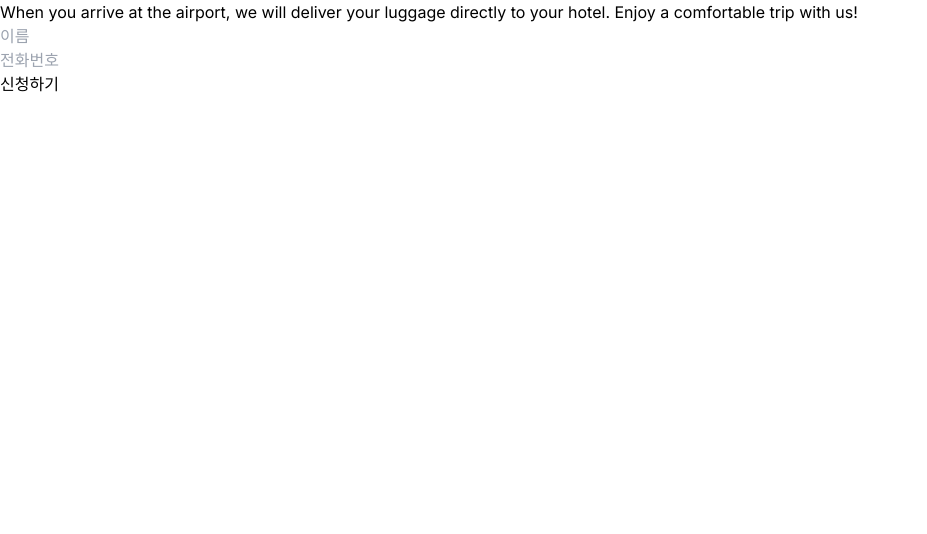
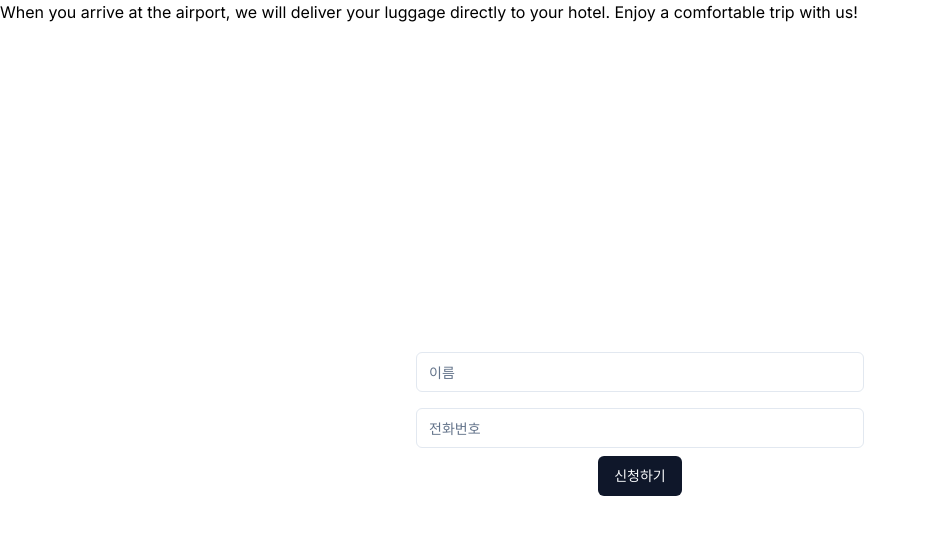
Before and after one commit to ddolboghi/vividspeak, a Next.js app: page /alpha in a window 1280 px wide. Shown: the top 534 px of the page, without its empty margins (0-927 px from the left). Built offline with nearby package versions, Linux system fonts and the light colour scheme.

Commit message:
refactor: 신청폼 shadcn 적용

```diff
--- a/src/components/RegisterForm.tsx
+++ b/src/components/RegisterForm.tsx
@@ -2,6 +2,8 @@
 
 import { postRegisterToSupabase } from "@/services/postRegisterToSupabase";
 import { useState } from "react";
+import { Input } from "./ui/input";
+import { Button } from "./ui/button";
 
 export default function RegisterForm() {
   const [name, setName] = useState<string>("");
@@ -39,19 +41,21 @@
   };
 
   return (
-    <form onSubmit={handleSubmit}>
-      <div>
-        <input
+    <form
+      onSubmit={handleSubmit}
+      className="flex flex-col items-center justify-center min-h-screen p-4 gap-2"
+    >
+      <section className="flex flex-col w-full max-w-md space-y-4">
+        <Input
           id="name"
           type="text"
           value={name}
           onChange={(e) => setName(e.target.value)}
           placeholder="이름"
           required
+          className=""
         />
-      </div>
-      <div>
-        <input
+        <Input
           id="phoneNumber"
           type="tel"
           value={phoneNumber}
@@ -60,8 +64,8 @@
           maxLength={13}
           required
         />
-      </div>
-      <button type="submit">신청하기</button>
+      </section>
+      <Button type="submit">신청하기</Button>
     </form>
   );
 }
--- /dev/null
+++ b/src/components/ui/button.tsx
@@ -0,0 +1,56 @@
+import * as React from "react"
+import { Slot } from "@radix-ui/react-slot"
+import { cva, type VariantProps } from "class-variance-authority"
+
+import { cn } from "@/lib/utils"
+
+const buttonVariants = cva(
+  "inline-flex items-center justify-center whitespace-nowrap rounded-md text-sm font-medium ring-offset-white transition-colors focus-visible:outline-none focus-visible:ring-2 focus-visible:ring-slate-950 focus-visible:ring-offset-2 disabled:pointer-events-none disabled:opacity-50 dark:ring-offset-slate-950 dark:focus-visible:ring-slate-300",
+  {
+    variants: {
+      variant: {
+        default: "bg-slate-900 text-slate-50 hover:bg-slate-900/90 dark:bg-slate-50 dark:text-slate-900 dark:hover:bg-slate-50/90",
+        destructive:
+          "bg-red-500 text-slate-50 hover:bg-red-500/90 dark:bg-red-900 dark:text-slate-50 dark:hover:bg-red-900/90",
+        outline:
+          "border border-slate-200 bg-white hover:bg-slate-100 hover:text-slate-900 dark:border-slate-800 dark:bg-slate-950 dark:hover:bg-slate-800 dark:hover:text-slate-50",
+        secondary:
+          "bg-slate-100 text-slate-900 hover:bg-slate-100/80 dark:bg-slate-800 dark:text-slate-50 dark:hover:bg-slate-800/80",
+        ghost: "hover:bg-slate-100 hover:text-slate-900 dark:hover:bg-slate-800 dark:hover:text-slate-50",
+        link: "text-slate-900 underline-offset-4 hover:underline dark:text-slate-50",
+      },
+      size: {
+        default: "h-10 px-4 py-2",
+        sm: "h-9 rounded-md px-3",
+        lg: "h-11 rounded-md px-8",
+        icon: "h-10 w-10",
+      },
+    },
+    defaultVariants: {
+      variant: "default",
+      size: "default",
+    },
+  }
+)
+
+export interface ButtonProps
+  extends React.ButtonHTMLAttributes<HTMLButtonElement>,
+    VariantProps<typeof buttonVariants> {
+  asChild?: boolean
+}
+
+const Button = React.forwardRef<HTMLButtonElement, ButtonProps>(
+  ({ className, variant, size, asChild = false, ...props }, ref) => {
+    const Comp = asChild ? Slot : "button"
+    return (
+      <Comp
+        className={cn(buttonVariants({ variant, size, className }))}
+        ref={ref}
+        {...props}
+      />
+    )
+  }
+)
+Button.displayName = "Button"
+
+export { Button, buttonVariants }
--- /dev/null
+++ b/src/components/ui/input.tsx
@@ -0,0 +1,25 @@
+import * as React from "react"
+
+import { cn } from "@/lib/utils"
+
+export interface InputProps
+  extends React.InputHTMLAttributes<HTMLInputElement> {}
+
+const Input = React.forwardRef<HTMLInputElement, InputProps>(
+  ({ className, type, ...props }, ref) => {
+    return (
+      <input
+        type={type}
+        className={cn(
+          "flex h-10 w-full rounded-md border border-slate-200 bg-white px-3 py-2 text-sm ring-offset-white file:border-0 file:bg-transparent file:text-sm file:font-medium placeholder:text-slate-500 focus-visible:outline-none focus-visible:ring-2 focus-visible:ring-slate-950 focus-visible:ring-offset-2 disabled:cursor-not-allowed disabled:opacity-50 dark:border-slate-800 dark:bg-slate-950 dark:ring-offset-slate-950 dark:placeholder:text-slate-400 dark:focus-visible:ring-slate-300",
+          className
+        )}
+        ref={ref}
+        {...props}
+      />
+    )
+  }
+)
+Input.displayName = "Input"
+
+export { Input }
```
